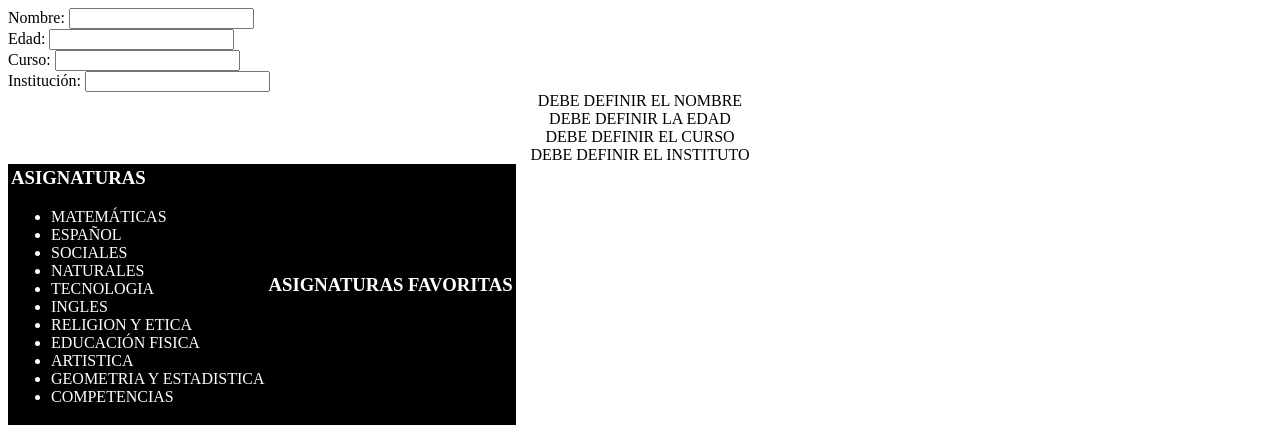
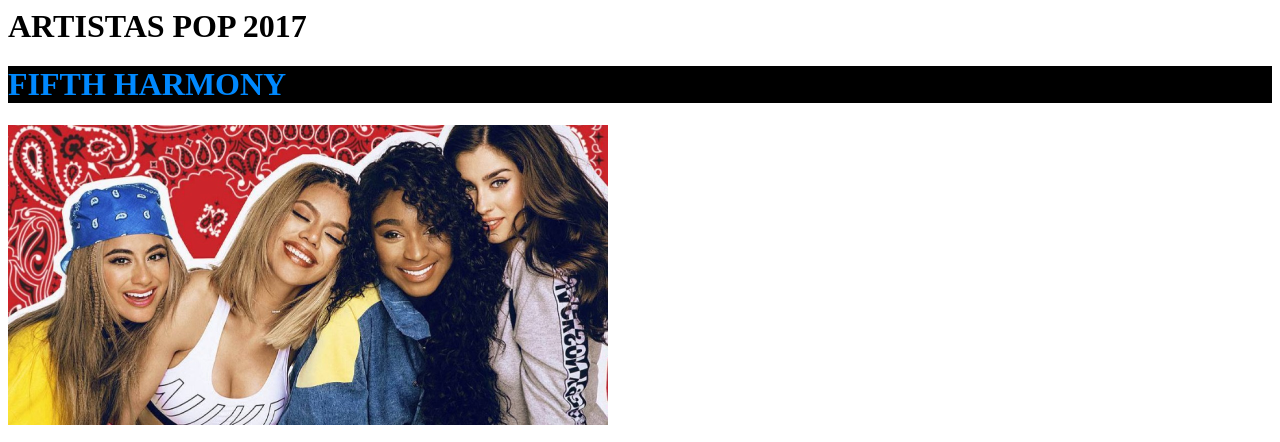
Before and after one commit to valetrujillo/newartists2017, a plain HTML site: page index.html in a window 1280 px wide. Shown: the top 442 px of the page. Drawn offline with Linux system fonts and the light colour scheme.

Commit message:
Update index.html

```diff
--- a/index.html
+++ b/index.html
@@ -14,77 +14,6 @@
 	</style>
 	</head>
 	<body>
-	<header>
-	<div>
-		Nombre: <input type="text" id="name"> <br>
-		Edad: <input type="text" id="years"> <br>
-		Curso: <input type="text" id="level"> <br>
-		Institución: <input type="text" id="school"> <br>
-		</div>
-		<div>
-			<center>
-				<div id="student-name"> </div>
-				<div id="student-years"> </div>
-				<div id="student-level"> </div>
-				<div id="student-school"> </div>
-			</center>
-		</div>
-		</header>
-			<section>
-				<table id="tabla">
-					<thead> </thead>
-					<tbody>
-						<tr>
-							<td>
-								<h3>
-									ASIGNATURAS
-								</h3>
-								<ul id="subjects">
-									<li class="subject">
-										MATEMÁTICAS
-									</li>
-									<li class="subject">
-										ESPAÑOL
-									</li>
-									<li class="subject">
-										SOCIALES
-									</li>
-									<li class="subject">
-										NATURALES
-									</li>
-									<li class="subject">
-										TECNOLOGIA
-									</li>
-									<li class="subject">
-										INGLES
-									</li>
-									<li class="subject">
-										RELIGION Y ETICA
-									</li>
-									<li class="subject">
-										EDUCACIÓN FISICA
-									</li>
-									<li class="subject">
-										ARTISTICA
-									</li>
-									<li class="subject">
-										GEOMETRIA Y ESTADISTICA
-									</li>
-									<li class="subject">
-										COMPETENCIAS
-									</li>
-								</ul>
-							</td>
-							<td>
-								<h3>
-									ASIGNATURAS FAVORITAS
-								</h3>
-								<ul id="Favorite-Subjects">
-								</ul>
-							</td>
-						</tr>
-					</tbody>
-				</table>
 				<h1> ARTISTAS POP 2017 <h1> <h1>
 		<h1 id="titulo"> FIFTH HARMONY <h1>
 		<img src="resources/5h.jpg" width="600" heigth="300">
```
